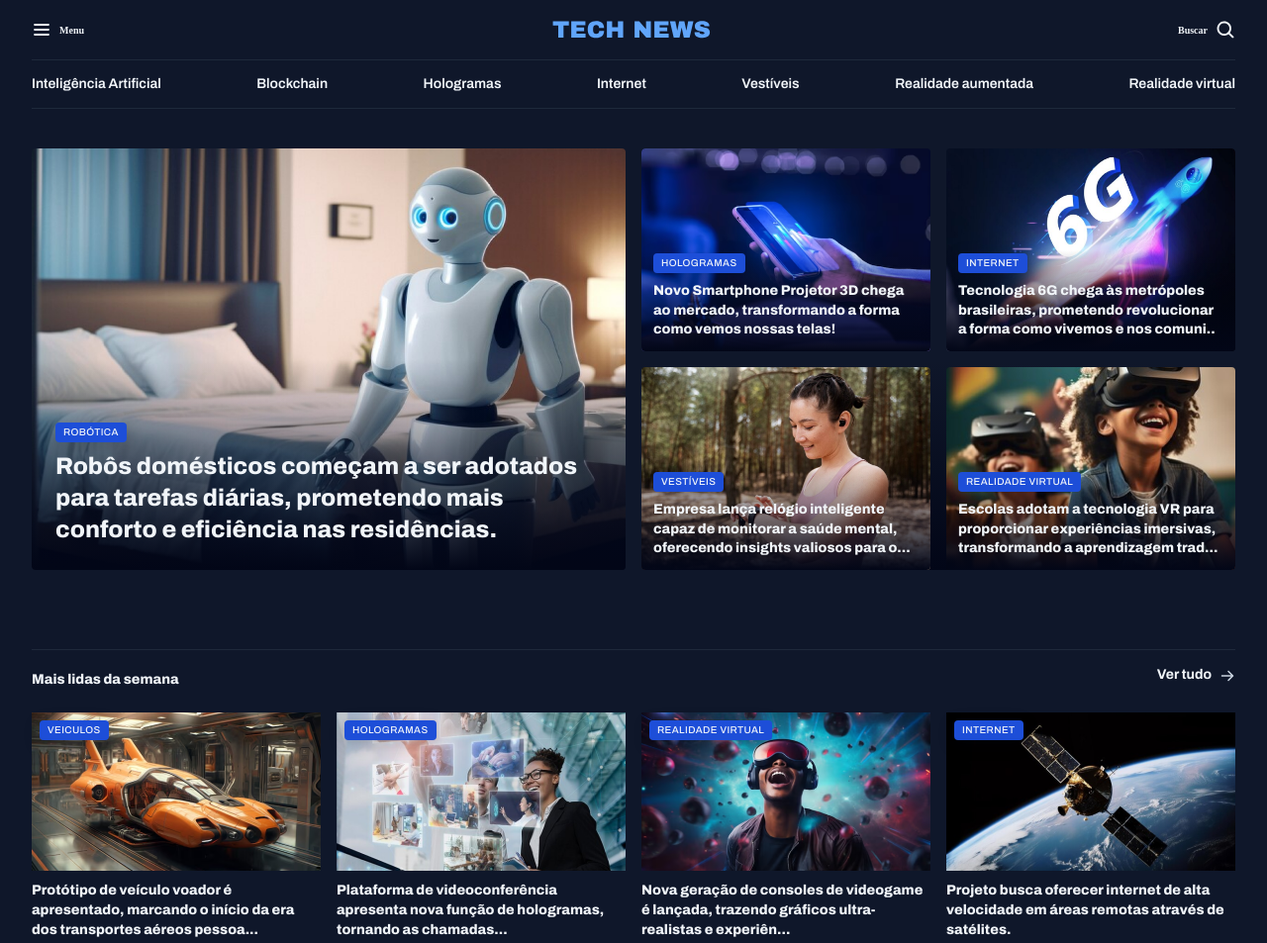
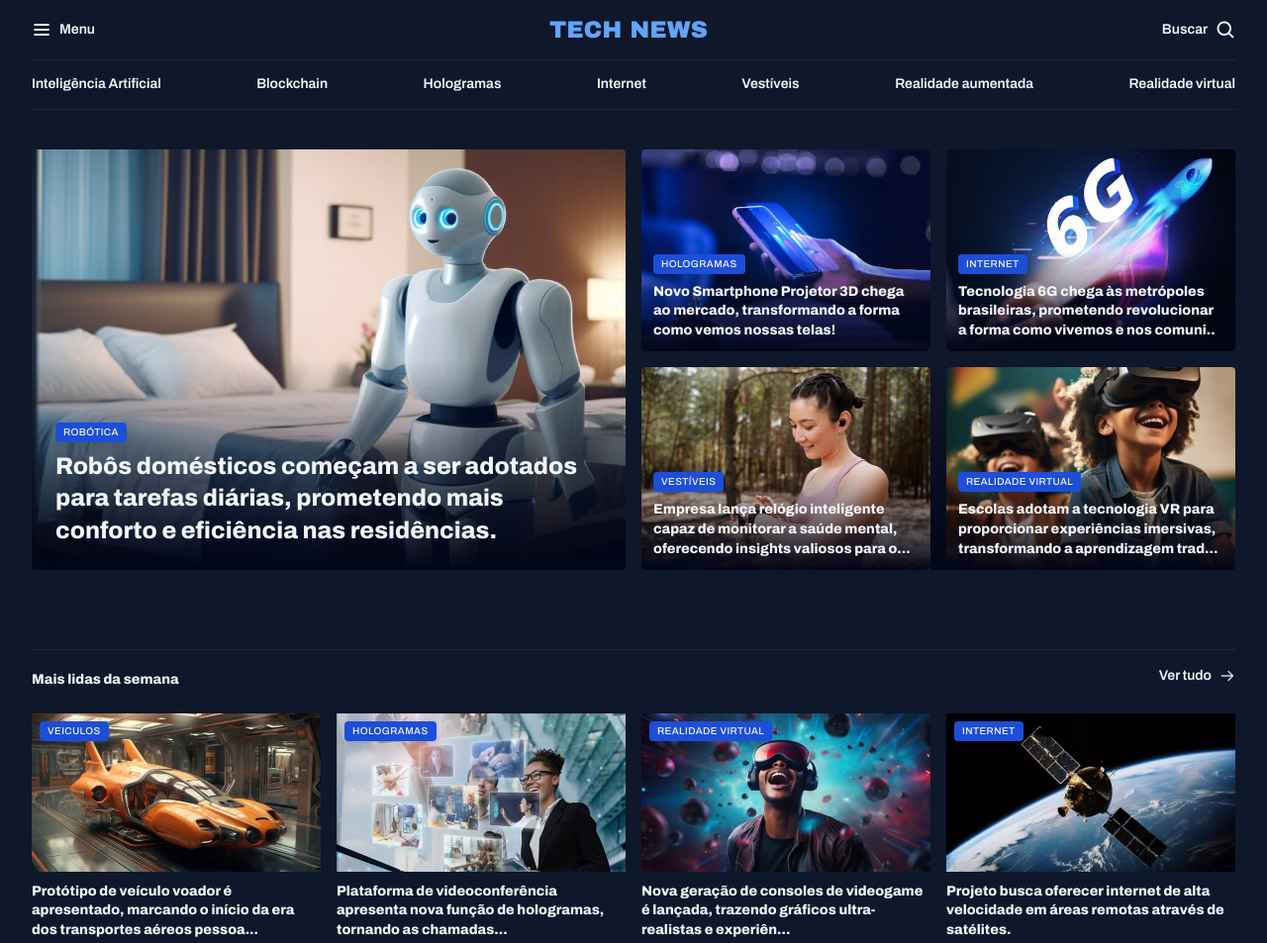
Before and after one commit to ingritedaiane/PORTAL-DE-NOTICIAS, a plain HTML site: page index.html in a window 1280 px wide. Shown: the top 953 px of the page at 99% size. Drawn offline with Linux system fonts and the light colour scheme.

Commit message:
atualizando font do menu

```diff
--- a/styles/global.css
+++ b/styles/global.css
@@ -1,4 +1,4 @@
-*{
+* {
     margin: 0;
     padding: 0;
     box-sizing: border-box;
@@ -17,7 +17,6 @@
     --text-color-secondary: #CBD5E1;
 
     --font-family: "Archivo", sans-serif;
-    --font-black: "Archivo Black", sans-serif;
     --h1: 800 2.4rem/135% var(--font-family);
     --h2: 800 1.6rem/140% var(--font-family);
     --h3: 800  1.4rem/140% var(--font-family);
@@ -86,3 +85,7 @@ main {
     font: var(--h3);
     margin-top: 0.8rem;
 }
+
+strong {
+    font: var(--span);
+}
```
